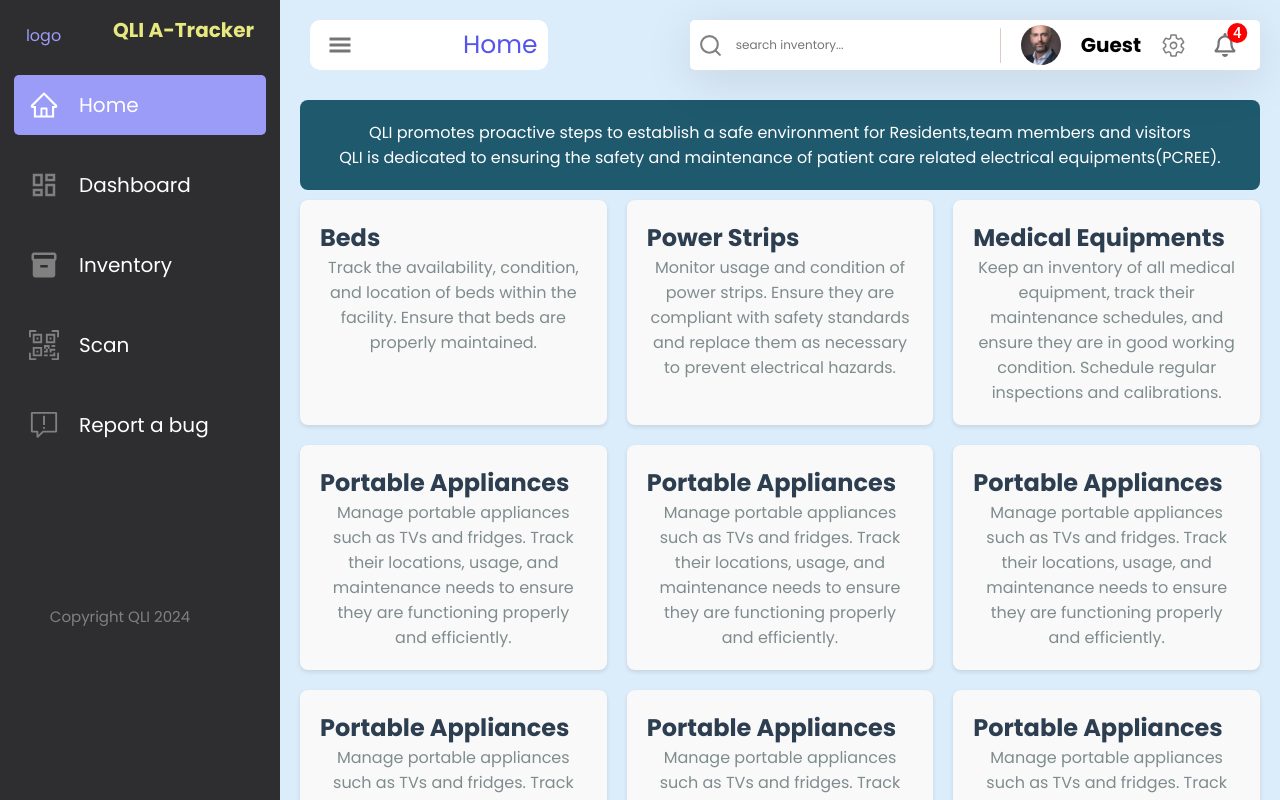
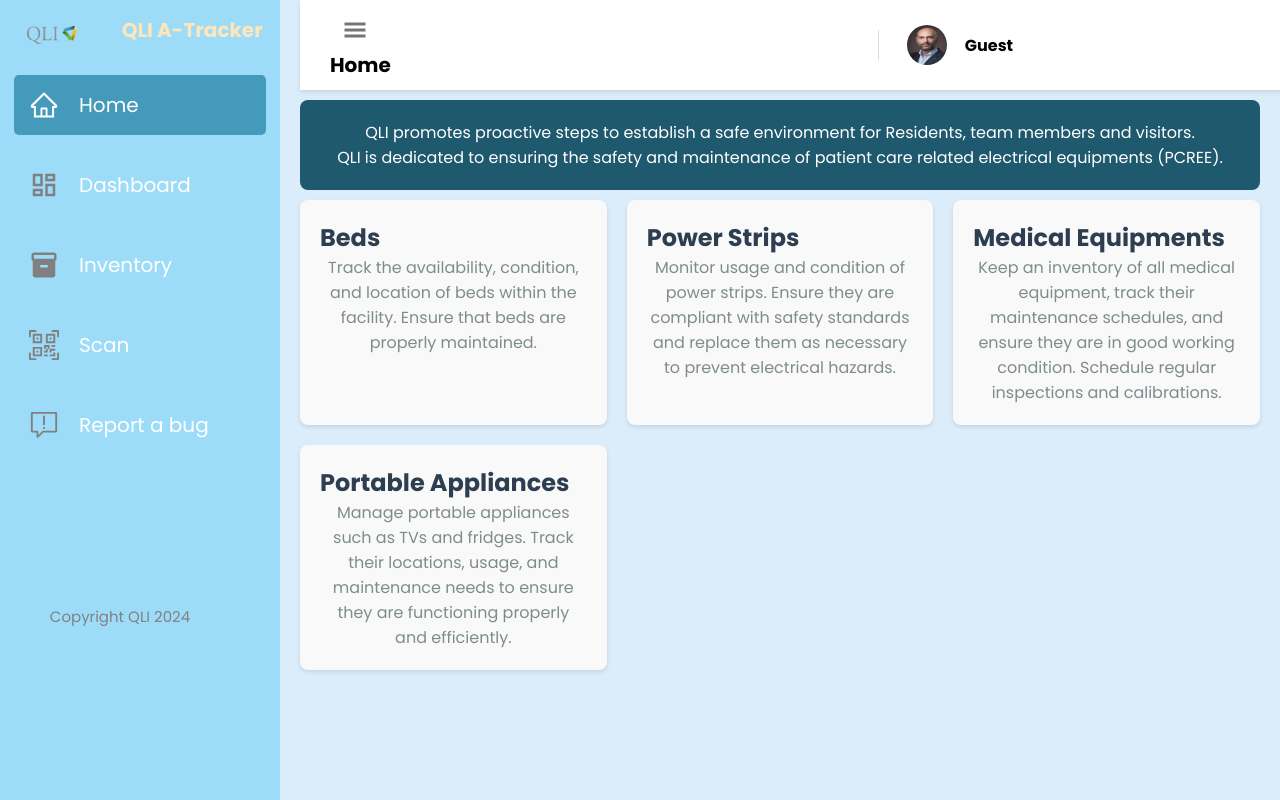
Before and after one commit to Patrick-250/A-tracker, a React (Vite) app in the folder client/: page / in a window 1280 px wide. Built offline with nearby package versions, Linux system fonts and the light colour scheme.

Commit message:
added css and nav pages

```diff
--- a/client/src/App.jsx
+++ b/client/src/App.jsx
@@ -9,9 +9,10 @@ import Layout from "./Components/Layout/Layout";
 import Dashboard from "./Pages/Dashboard/Dashboard";
 import Settings from "./Pages/Settings/Settings";
 import Login from "./Pages/Login/Login";
-import Inventory from "./Pages/Inventory/Inventory"; // Import Inventory component
-import ScanAsset from "./Pages/ScanAsset/ScanAsset"; // Import ScanAsset component
-import Home from "./Pages/Home/Home"; // Import Home component
+import Inventory from "./Pages/Inventory/Inventory";
+import ScanAsset from "./Pages/ScanAsset/ScanAsset";
+import Home from "./Pages/Home/Home";
+import Notifications from "./Pages/Notifications/Notifications"; // Import Notifications component
 import { useSelector } from "react-redux";
 
 function App() {
@@ -28,6 +29,7 @@ function App() {
           <Route path="/" element={user ? <Home /> : <Login />} />
           <Route path="/dashboard" element={<Dashboard />} />
           <Route path="/settings" element={<Settings />} />
+          <Route path="/login" element={<Login />} />
           <Route
             path="/inventory"
             element={<Inventory scannedAsset={scannedAsset} />}
@@ -36,6 +38,8 @@ function App() {
             path="/scan-asset"
             element={<ScanAsset onScanComplete={setScannedAsset} />}
           />
+          <Route path="/notifications" element={<Notifications />} />{" "}
+          {/* Add this line */}
         </Routes>
       </Layout>
     </Router>
--- a/client/src/Components/Navbar/Navbar.jsx
+++ b/client/src/Components/Navbar/Navbar.jsx
@@ -2,7 +2,7 @@ import { LuSearch } from "react-icons/lu";
 import "./Navbar.scss";
 import { IoSettingsOutline } from "react-icons/io5";
 import { GiHamburgerMenu } from "react-icons/gi";
-import { Link } from "react-router-dom";
+import { Link, useLocation } from "react-router-dom"; // Import useLocation
 import { IconButton, Button } from "@mui/material";
 import { useDispatch, useSelector } from "react-redux";
 import { isSidebarCollapsed } from "../../Redux/collapse";
@@ -19,9 +19,13 @@ const Navbar = () => {
   const { selected } = useSelector((state) => state);
   const user = useSelector((state) => state.auth.user || { name: "Guest" }); // Provide fallback value
   const navigate = useNavigate();
+  const location = useLocation(); // Get the current path
   const hide = isCollapsed.collapsed;
   const [show, setShow] = useState(false);
+  const [showSettings, setShowSettings] = useState(false);
+  const [showNotifications, setShowNotifications] = useState(false);
   const timeoutRef = useRef(null);
+
   const handleMouseEnter = () => {
     // Clear any existing timeout if the user re-enters
     if (timeoutRef.current) {
@@ -29,19 +33,46 @@ const Navbar = () => {
     }
     setShow(true);
   };
+
   const handleMouseLeave = () => {
     // Set a timeout to hide tooltip after 1.5 seconds
     timeoutRef.current = setTimeout(() => {
       setShow(false);
     }, 1500);
   };
+
   const handleLogout = () => {
+    setShowSettings(false);
+    setShowNotifications(false); // Hide notifications when logging out
     dispatch(clearUser()); // Clear user information
     navigate("/Login"); // Navigate to login page
   };
 
+  const handleSettingsClick = () => {
+    setShowSettings(true);
+    setShowNotifications(false); // Hide notifications when settings are shown
+    dispatch(setSelected("User Profile"));
+    navigate("/Settings");
+  };
+
+  const handleNotificationsClick = () => {
+    setShowNotifications(true);
+    setShowSettings(false); // Hide settings when notifications are shown
+    dispatch(setSelected("Notifications"));
+    navigate("/notifications"); // Navigate to notifications page
+  };
+
+  // Check if the current path is "/login"
+  const isLoginPage = location.pathname === "/login";
+
+  if (isLoginPage) {
+    return null; // Return null to render nothing when on the login page
+  }
+
   return (
     <div className="navbar" style={{ left: !hide ? "300px" : "80px" }}>
+      {!showSettings && !showNotifications && (
+        <>
           <div className="left">
             <IconButton
               onClick={() => {
@@ -53,6 +84,7 @@ const Navbar = () => {
             <span className="head">{selected.value}</span>
           </div>
           <div className="middle">
+            {location.pathname !== "/" && ( // Conditionally render the search input
               <div className="input">
                 <LuSearch style={{ fontSize: "25px", color: "gray" }} />
                 <div className="search">
@@ -63,6 +95,7 @@ const Navbar = () => {
                   />
                 </div>
               </div>
+            )}
             <hr className="hr" />
             <div className="profile">
               <IconButton
@@ -78,13 +111,26 @@ const Navbar = () => {
                   onMouseEnter={handleMouseEnter}
                   onMouseLeave={handleMouseLeave}
                 >
-              <span>LogOut</span>
-              <span>Settings</span>
+                  <span onClick={handleNotificationsClick}>
+                    <FaRegBell style={{ marginRight: "5px" }} />
+                    Notifications
+                  </span>
+                  <span onClick={handleSettingsClick}>
+                    <IoSettingsOutline style={{ marginRight: "5px" }} />
+                    Settings
+                  </span>
+                  <span onClick={handleLogout}>LogOut</span>
                 </div>
               )}
-          {/* end of poup */}
+              {/* end of popup */}
               <span className="name">{user.name}</span>{" "}
               {/* Display current user's name */}
+            </div>
+          </div>
+        </>
+      )}
+      {showSettings && (
+        <div className="settings-content">
           <IconButton>
             <IoSettingsOutline
               style={{ fontSize: "25px", color: "gray", cursor: "pointer" }}
@@ -93,12 +139,12 @@ const Navbar = () => {
                 navigate("/Settings");
               }}
             />
-          </IconButton>{" "}
-          <IconButton
-            onClick={() => {
-              dispatch(setSelected("Notifications"));
-            }}
-          >
+          </IconButton>
+        </div>
+      )}
+      {showNotifications && (
+        <div className="notifications-content">
+          <IconButton>
             <Badge
               badgeContent={4}
               sx={{
@@ -107,21 +153,16 @@ const Navbar = () => {
                   color: "white",
                   fontSize: "15px",
                 },
+                position: "absolute",
+                top: 0,
+                left: 0,
               }}
             >
               <FaRegBell />
             </Badge>
           </IconButton>
-          {/* <Button
-            onClick={handleLogout}
-            variant="contained"
-            color="secondary"
-            className="logout-button"
-          >
-            Logout
-          </Button> */}
         </div>
-      </div>
+      )}
     </div>
   );
 };
--- a/client/src/Components/Navbar/Navbar.scss
+++ b/client/src/Components/Navbar/Navbar.scss
@@ -1,121 +1,119 @@
 .navbar {
-  height: 50px;
   display: flex;
+  justify-content: space-between;
   align-items: center;
-  justify-content: space-between;
+  padding: 10px 20px;
+  background-color: #fff;
+  box-shadow: 0 2px 4px rgba(0, 0, 0, 0.1);
   position: fixed;
-  left: 300px;
-  transition: all 0.3s ease;
-  right: 0;
-  padding: 0 10px;
-  margin-right: 10px;
-  margin-top: 20px;
-  // background-color: red;
-  z-index: 99999999999;
+  width: calc(100% - 80px);
+  transition: left 0.3s ease;
+
+  &.collapsed {
+    left: 80px;
+  }
+
+  &.expanded {
+    left: 300px;
+  }
 
   .left {
     display: flex;
     align-items: center;
-    justify-content: space-between;
-    width: 25%;
-    padding-left: 10px;
-    height: 100%;
-    background-color: white;
-    border-radius: 10px;
-    flex-direction: row;
-    padding-left: 10px;
-    padding-right: 10px;
+
     .head {
-      font-size: 25px;
-      color: rgb(85, 85, 235);
+      margin-left: 10px;
+      font-size: 20px;
+      font-weight: bold;
     }
   }
 
   .middle {
     display: flex;
     align-items: center;
-    justify-content: space-between;
-    background-color: white;
-    box-shadow: rgba(0, 0, 0, 0.1) 0px 10px 50px;
-    height: 100%;
-    width: 60%;
-    border-radius: 5px;
-    padding: 0 3px;
-
-    .hr {
-      height: 70%;
-      border: none;
-      background-color: rgb(226, 199, 199);
-      width: 2px;
-      border-radius: 6px;
-    }
+    flex-grow: 1;
+    justify-content: center;
 
     .input {
       display: flex;
       align-items: center;
-      justify-content: space-around;
-      height: 100%;
-      width: 60%;
+      background-color: #f1f1f1;
+      border-radius: 5px;
+      padding: 5px 10px;
 
       .search {
-        width: 85%;
-        height: 100%;
+        margin-left: 10px;
 
         .s {
-          width: 100%;
-          height: 100%;
-          border-color: transparent;
-        }
-
-        .s:focus {
+          border: none;
+          background: none;
           outline: none;
+          padding: 5px;
+          font-size: 16px;
         }
       }
     }
 
+    .hr {
+      margin: 0 20px;
+      border: none;
+      border-left: 1px solid #ddd;
+      height: 30px;
+    }
+
     .profile {
-      width: 50%;
-      height: 100%;
       display: flex;
       align-items: center;
-      justify-content: space-evenly;
       position: relative;
-      .pop {
-        background-color: white;
-        display: flex;
-        flex-direction: column;
-        padding: 8px;
-        border-radius: 6px;
-        position: absolute;
-        top: 60px;
-        left: -2px;
-        box-shadow: rgba(0, 0, 0, 0.1) 0px 10px 50px;
-        span {
-          cursor: pointer;
-        }
-      }
+
       .avator {
         width: 40px;
         height: 40px;
         border-radius: 50%;
-        object-fit: cover;
-      }
-      .avator:hover + .pop {
-        border-radius: 40px;
-      }
-      .name {
-        font-weight: bold;
-        font-size: 20px;
+        cursor: pointer;
       }
 
-      .logout-button {
+      .pop {
+        position: absolute;
+        top: 50px;
+        right: 10px;
+        background-color: #8b8b8b;
+        color: #fff;
+        text-decoration: underline; // Ensure this is applied
+        box-shadow: 0 2px 4px rgba(0, 0, 0, 0.1);
+        border-radius: 5px;
+        padding: 10px;
+        display: flex;
+        flex-direction: column;
+        z-index: 1000;
+        visibility: hidden;
+        opacity: 0;
+        transition: visibility 0s, opacity 0.3s ease-in-out;
+
+        span {
+          padding: 10px 15px;
+          cursor: pointer;
+          border-radius: 5px;
+          transition: background-color 0.3s, color 0.3s, box-shadow 0.3s;
+
+          &:hover {
+            background-color: #0056b3;
+            color: #fff;
+            box-shadow: 0 4px 8px rgba(0, 0, 0, 0.2);
+            text-decoration: underline; // Ensure this is applied on hover as well
+          }
+        }
+      }
+
+      .name {
         margin-left: 10px;
-        background-color: rgb(0, 157, 255);
-        border-radius: 5px;
-        color: white;
-        &:hover {
-          background-color: darkblue;
-        }
+        font-size: 16px;
+        font-weight: bold;
+      }
+
+      &:hover .pop {
+        visibility: visible;
+        opacity: 1;
       }
     }
   }
--- a/client/src/Components/Sidebar/Sidebar.jsx
+++ b/client/src/Components/Sidebar/Sidebar.jsx
@@ -1,12 +1,14 @@
+import React from "react";
 import "./Sidebar.scss";
 import { useDispatch, useSelector } from "react-redux";
 import { MdOutlineDashboard, MdInventory2 } from "react-icons/md";
 import { BsQrCodeScan } from "react-icons/bs";
 import { VscReport } from "react-icons/vsc";
-import { AiOutlineHome } from "react-icons/ai"; // Import Home icon
+import { AiOutlineHome } from "react-icons/ai";
 import { useState } from "react";
 import { setSelected } from "../../Redux/Selected";
 import { useNavigate } from "react-router-dom";
+import logo from "../../assets/logoQLI.png"; // Adjust the path as necessary
 
 const Sidebar = () => {
   const { isCollapsed } = useSelector((state) => state);
@@ -19,7 +21,7 @@ const Sidebar = () => {
     <div className="sidebar" style={{ width: hide ? "58px" : "280px" }}>
       {/* Top logo */}
       <div className="logo">
-        <span className="s-logo">logo</span>
+        <img src={logo} alt="Logo" className="s-logo" />
         {!hide && <h1 className="h">QLI A-Tracker</h1>}
       </div>
       {/* Links */}
@@ -27,7 +29,7 @@ const Sidebar = () => {
         <div
           className="btns-c"
           style={{
-            backgroundColor: active === "home" ? "rgb(155, 155, 248)" : "",
+            backgroundColor: active === "home" ? "#449aba" : "",
             display: hide ? "flex" : "",
             alignItems: hide ? "center" : "",
             justifyContent: hide ? "center" : "",
@@ -60,7 +62,7 @@ const Sidebar = () => {
         <div
           className="btns-c"
           style={{
-            backgroundColor: active === "dashboard" ? "rgb(155, 155, 248)" : "",
+            backgroundColor: active === "dashboard" ? "#449aba" : "",
             display: hide ? "flex" : "",
             alignItems: hide ? "center" : "",
             justifyContent: hide ? "center" : "",
@@ -98,7 +100,7 @@ const Sidebar = () => {
             navigate("/inventory");
           }}
           style={{
-            backgroundColor: active === "inventory" ? "rgb(155, 155, 248)" : "",
+            backgroundColor: active === "inventory" ? "#449aba" : "",
             display: hide ? "flex" : "",
             alignItems: hide ? "center" : "",
             justifyContent: hide ? "center" : "",
@@ -131,7 +133,7 @@ const Sidebar = () => {
             navigate("/scan-asset");
           }}
           style={{
-            backgroundColor: active === "scan" ? "rgb(155, 155, 248)" : "",
+            backgroundColor: active === "scan" ? "#449aba" : "",
             display: hide ? "flex" : "",
             alignItems: hide ? "center" : "",
             justifyContent: hide ? "center" : "",
@@ -159,8 +161,7 @@ const Sidebar = () => {
         <div
           className="btns-c"
           style={{
-            backgroundColor: active === "content" ? "rgb(155, 155, 248)" : "",
-            // paddingRight: 0,
+            backgroundColor: active === "content" ? "#449aba" : "",
             display: hide ? "flex" : "",
             alignItems: hide ? "center" : "",
             justifyContent: hide ? "center" : "",
--- a/client/src/Components/Sidebar/Sidebar.scss
+++ b/client/src/Components/Sidebar/Sidebar.scss
@@ -2,7 +2,7 @@
   height: 100vh;
   width: 280px;
   transition: all 0.3s ease;
-  background-color: rgb(46, 46, 48);
+  background-color: #9ddcf9;
   // margin-top: 100px;
   .logo {
     display: flex;
@@ -13,10 +13,12 @@
     .h {
       font-weight: bold;
       font-size: 20px;
-      color: rgb(231, 233, 128);
+      color: #ffe6b9;
     }
     .s-logo {
-      color: rgb(155, 155, 248);
+      width: 50px; /* Adjust the width as needed */
+      height: auto; /* Maintain aspect ratio */
+      margin: 10px; /* Add some margin if needed */
     }
   }
   .footer {
@@ -50,7 +52,7 @@
       }
     }
     .btns-c:hover {
-      background-color: rgb(5, 5, 5);
+      background: color #a1a1a1;
       color: white;
     }
   }
--- a/client/src/Pages/Home/Home.jsx
+++ b/client/src/Pages/Home/Home.jsx
@@ -7,11 +7,11 @@ const Home = () => {
       <div className="safety">
         <p>
           QLI promotes proactive steps to establish a safe environment for
-          Residents,team members and visitors
+          Residents, team members and visitors.
         </p>
         <p>
           QLI is dedicated to ensuring the safety and maintenance of patient
-          care related electrical equipments(PCREE).
+          care related electrical equipments (PCREE).
         </p>
       </div>
 
@@ -40,71 +40,7 @@ const Home = () => {
           </p>
         </div>
         <div className="feature">
-          <h2>Portable Appliances </h2>
-          <p>
-            Manage portable appliances such as TVs and fridges. Track their
-            locations, usage, and maintenance needs to ensure they are
-            functioning properly and efficiently.
-          </p>
-        </div>
-        <div className="feature">
-          <h2>Portable Appliances </h2>
-          <p>
-            Manage portable appliances such as TVs and fridges. Track their
-            locations, usage, and maintenance needs to ensure they are
-            functioning properly and efficiently.
-          </p>
-        </div>
-        <div className="feature">
-          <h2>Portable Appliances </h2>
-          <p>
-            Manage portable appliances such as TVs and fridges. Track their
-            locations, usage, and maintenance needs to ensure they are
-            functioning properly and efficiently.
-          </p>
-        </div>
-        <div className="feature">
-          <h2>Portable Appliances </h2>
-          <p>
-            Manage portable appliances such as TVs and fridges. Track their
-            locations, usage, and maintenance needs to ensure they are
-            functioning properly and efficiently.
-          </p>
-        </div>
-        <div className="feature">
-          <h2>Portable Appliances </h2>
-          <p>
-            Manage portable appliances such as TVs and fridges. Track their
-            locations, usage, and maintenance needs to ensure they are
-            functioning properly and efficiently.
-          </p>
-        </div>
-        <div className="feature">
-          <h2>Portable Appliances </h2>
-          <p>
-            Manage portable appliances such as TVs and fridges. Track their
-            locations, usage, and maintenance needs to ensure they are
-            functioning properly and efficiently
-          </p>
-        </div>
-        <div className="feature">
-          <h2>Portable Appliances </h2>
-          <p>
-            Manage portable appliances such as TVs and fridges. Track their
-            locations, usage, and maintenance needs to ensure they are
-            functioning properly and efficiently.
-          </p>
-        </div>
-        <div className="feature">
-          <h2>Portable Appliances </h2>
-          <p>
-            Manage portable appliances such as TVs and fridges. Track their
-            locations, usage, and maintenance needs to ensure they are
-            functioning properly and efficiently.
-          </p>
-        </div>
-        <div className="feature">
-          <h2>Portable Appliances </h2>
+          <h2>Portable Appliances</h2>
           <p>
             Manage portable appliances such as TVs and fridges. Track their
             locations, usage, and maintenance needs to ensure they are
--- /dev/null
+++ b/client/src/Pages/Notifications/Notifications.jsx
@@ -0,0 +1,10 @@
+import "./Notifications.scss";
+const Notifications = () => {
+  return (
+    <div>
+      <h1>Notifications</h1>
+      <p>Here you will see notifications.</p>
+    </div>
+  );
+};
+export default Notifications;
--- /dev/null
+++ b/client/src/Pages/Notifications/Notifications.scss
@@ -0,0 +1,19 @@
+/* Notifications.scss */
+.notifications-container {
+  padding: 20px;
+  background-color: #f9f9f9;
+  height: 100vh;
+  overflow-y: auto;
+  display: flex;
+
+  h1 {
+    font-size: 2rem;
+    margin-bottom: 20px;
+    color: #333;
+  }
+
+  p {
+    font-size: 1.2rem;
+    color: #666;
+  }
+}
--- a/client/src/Pages/ScanAsset/ScanAsset.jsx
+++ b/client/src/Pages/ScanAsset/ScanAsset.jsx
@@ -2,6 +2,7 @@ import React, { useState } from "react";
 import { useNavigate } from "react-router-dom";
 import BarcodeScannerComponent from "react-qr-barcode-scanner";
 import "./ScanAsset.scss";
+
 const ScanAsset = ({ onScanComplete }) => {
   const [scannedData, setScannedData] = useState(null);
   const [assetType, setAssetType] = useState("");
@@ -30,6 +31,11 @@ const ScanAsset = ({ onScanComplete }) => {
     if (err) {
       console.error(err);
     }
+  };
+
+  const handleTest = () => {
+    // Implement your testing logic here
+    alert("Testing asset fields...");
   };
 
   const renderFields = () => {
@@ -85,11 +91,17 @@ const ScanAsset = ({ onScanComplete }) => {
           {/* Add more options as necessary */}
         </select>
       </div>
-      <BarcodeScannerComponent width={500} height={500} onUpdate={handleScan} />
+      <BarcodeScannerComponent
+        width="100%"
+        height="auto"
+        onUpdate={handleScan}
+        facingMode="environment" // Use the back camera on mobile devices
+      />
       {scannedData && (
         <div className="scanned-data">
           <h2>Scanned Data</h2>
           {renderFields()}
+          <button onClick={handleTest}>Test</button>
         </div>
       )}
     </div>
```
Also changed, not shown: client/src/assets/logoQLI.png (added). Lines whose indentation alone changed are shown as unchanged.
